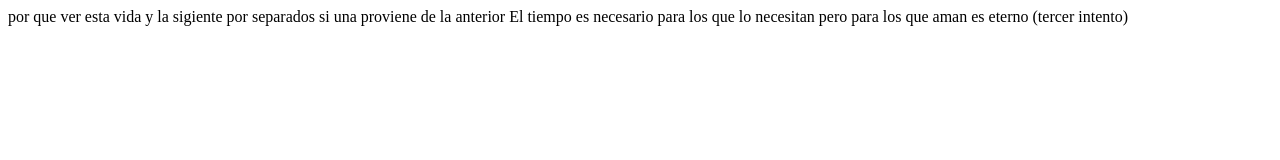
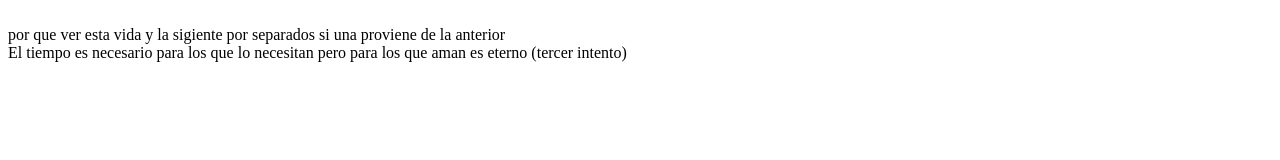
Before and after one commit to Roberto3000C/Rob, a plain HTML site: page index.html in a window 1280 px wide. Drawn offline with Linux system fonts and the light colour scheme.

Commit message:
Update index.html

```diff
--- a/index.html
+++ b/index.html
@@ -1,3 +1,6 @@
+<html>
+</br>
 por que ver esta vida y la sigiente por separados si una proviene de la anterior
+</br>
 El tiempo es necesario para los que lo necesitan pero para los que aman es eterno
 (tercer intento)
```
